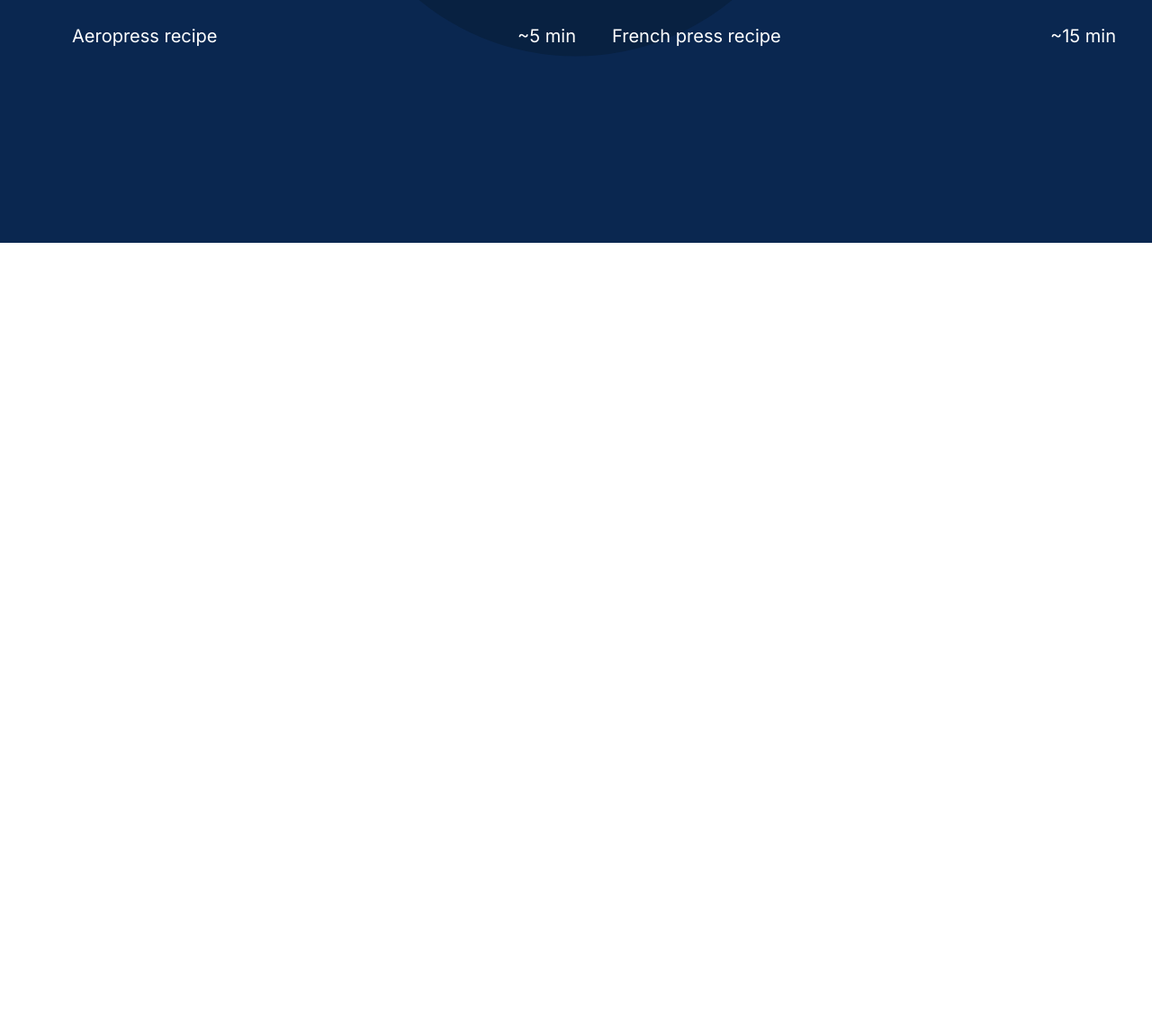
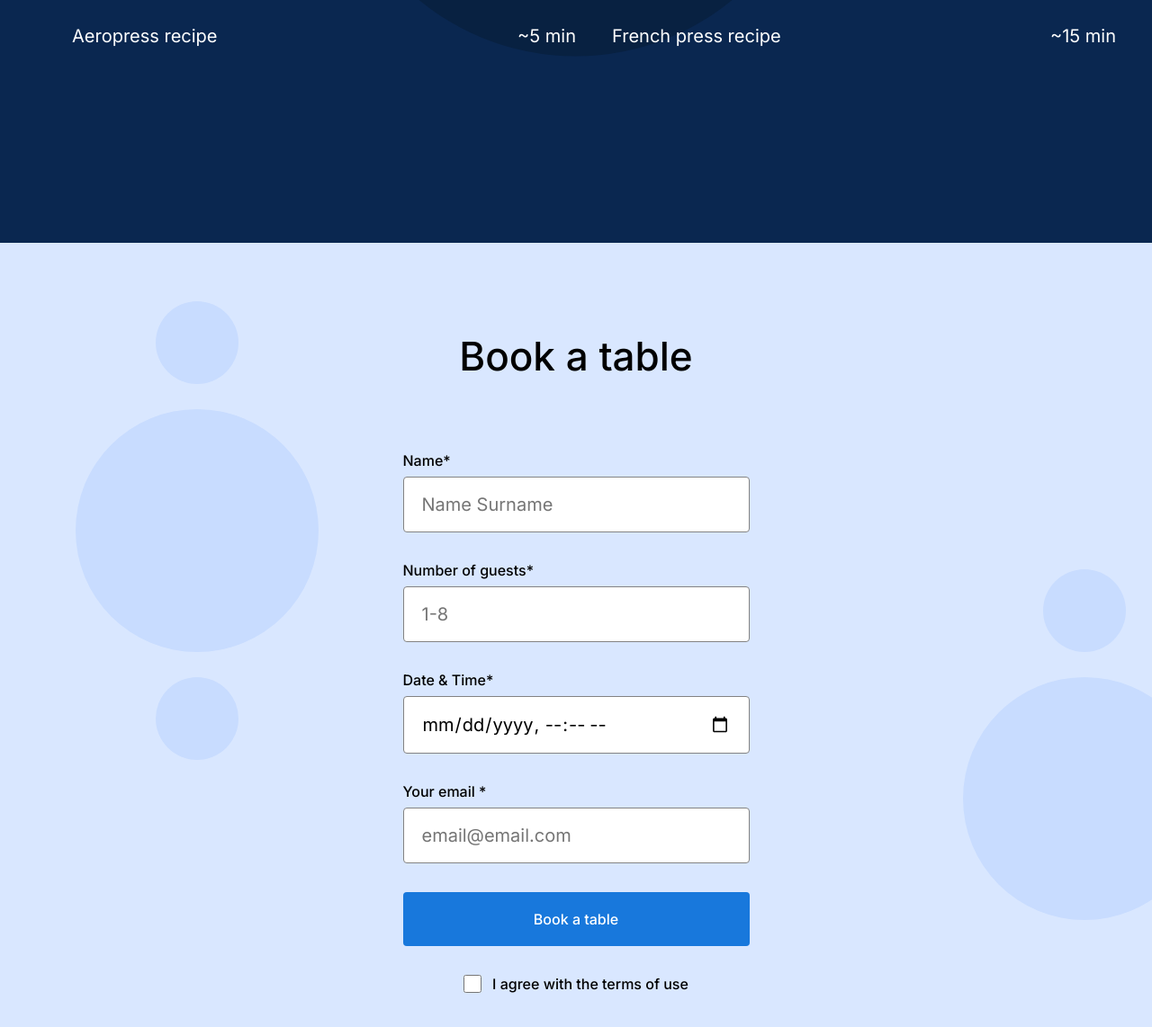
Before and after one commit to Charles2497/se_project_coffeeshop, a plain HTML site: page index.html in a window 1280 px wide. Shown: the part 1504-2646 px from the top of the page at 90% size. Before the commit the page ends 1774 px from the top, so only its background shows below. Drawn offline with Linux system fonts and the light colour scheme.

Commit message:
New Reservation section added to Coffee site project

```diff
--- a/index.html
+++ b/index.html
@@ -106,7 +106,63 @@
             </li>
           </ul>
         </section>
-        <section id="book-a-table" class="reservation"></section>
+        <section id="book-a-table" class="reservation">
+          <h2 class="reservation__title">Book a table</h2>
+          <form class="reservation__form form">
+            <fieldset class="form__fieldset">
+              <label for="name" class="form__label">
+                Name*
+                <input
+                  id="name"
+                  placeholder="Name Surname"
+                  required
+                  type="text"
+                  class="form__input"
+                />
+              </label>
+              <label for="number-of-guests" class="form__label">
+                Number of guests*
+                <input
+                  id="number-of-guests"
+                  placeholder="1-8"
+                  type="number"
+                  min="1"
+                  max="8"
+                  class="form__input"
+                />
+              </label>
+              <label for="date-and-time" class="form__label">
+                Date & Time*
+                <input
+                  id="date-and-time"
+                  required
+                  type="datetime-local"
+                  class="form__input"
+                />
+              </label>
+              <label for="email" class="form__label">
+                Your email *
+                <input
+                  id="email"
+                  placeholder="email@email.com"
+                  required
+                  type="email"
+                  class="form__input"
+                />
+              </label>
+            </fieldset>
+            <button class="form__button">Book a table</button>
+            <label for="checkbox" class="form__label form__label_type_checkbox">
+              <input
+                id="checkbox"
+                required
+                type="checkbox"
+                class="form__checkbox"
+              />
+              I agree with the terms of use
+            </label>
+          </form>
+        </section>
         <section id="menu" class="menu"></section>
         <section class="about"></section>
       </main>
--- a/pages/index.css
+++ b/pages/index.css
@@ -151,3 +151,92 @@
   font-size: 20px;
   line-height: 30px;
 }
+
+.reservation {
+  padding: 100px 0 120px;
+  background-image: url(../images/se_project_2_files/background_reservation.svg);
+  background-repeat: no-repeat;
+  background-color: #d9e7ff;
+}
+
+.reservation__title {
+  margin: 0 0 80px;
+  text-align: center;
+  color: #000;
+  font-family: "Inter", Arial, sans-serif;
+  font-style: normal;
+  font-weight: 500;
+  font-size: 44px;
+  line-height: 52px;
+}
+
+.reservation__form {
+  margin: 0 auto;
+}
+
+.form {
+  max-width: 385px;
+}
+
+.form__fieldset {
+  border: none;
+  margin: 0;
+  padding: 0;
+}
+
+.form__label {
+  color: #000;
+  font-family: "Inter", Arial, sans-serif;
+  font-weight: 500;
+  font-size: 16px;
+  line-height: 20px;
+}
+
+.form__input {
+  display: block;
+  width: 100%;
+  box-sizing: border-box;
+  padding: 15px 20px;
+  border: 1px solid #838383;
+  margin: 8px 0 32px;
+  border-radius: 4px;
+  color: #000;
+  font-family: "Inter", Arial, sans-serif;
+  font-size: 20px;
+  line-height: 30px;
+}
+
+.form__button {
+  width: 100%;
+  padding: 20px 0;
+  background-color: #1878dc;
+  color: #fff;
+  border: none;
+  border-radius: 4px;
+  margin-bottom: 32px;
+  font-family: "Inter", Arial, sans-serif;
+  font-weight: 500;
+  font-size: 16px;
+  line-height: 20px;
+  transition: linear;
+}
+
+.form__button:hover {
+  background-color: #3f96f3;
+}
+
+.form__checkbox {
+  border-radius: 2px;
+  width: 20px;
+  height: 20px;
+}
+
+.form__label_type_checkbox {
+  display: flex;
+  justify-content: center;
+  gap: 12px;
+  font-family: "Inter", Arial, sans-serif;
+  font-weight: 500;
+  font-size: 16px;
+  line-height: 20px;
+}
```
